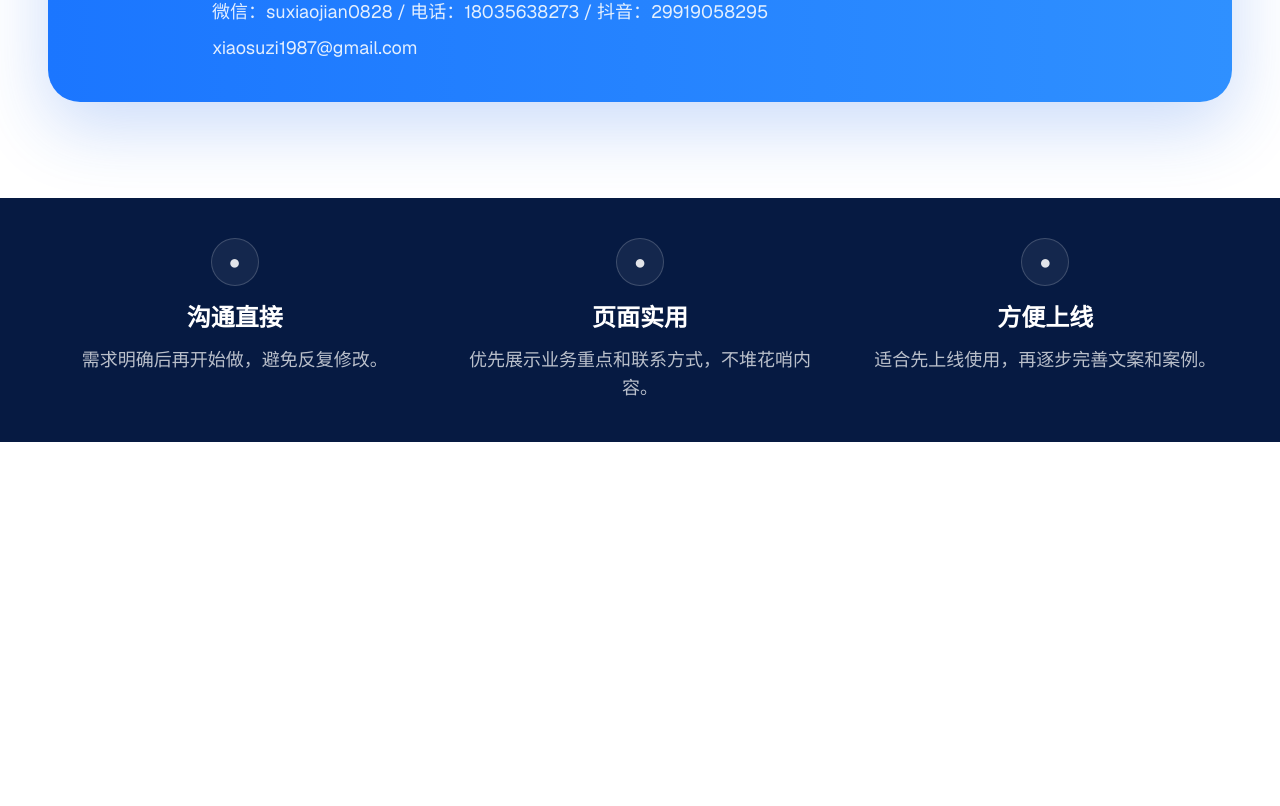
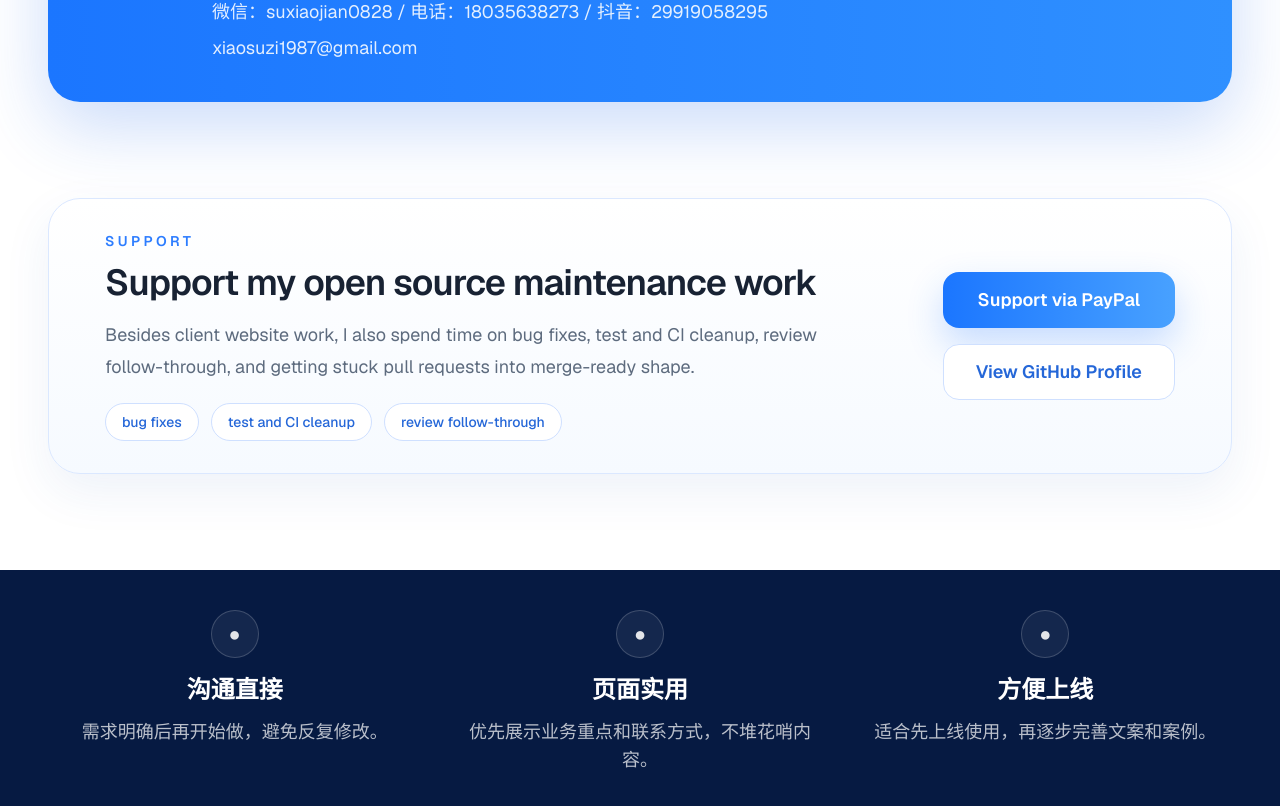
Before and after one commit to SueJianjian/personal-site, a Next.js app: page / in a window 1280 px wide. Shown: the part 4430-5236 px from the top of the page. Before the commit the page ends 4872 px from the top, so only its background shows below. Built offline with nearby package versions, Linux system fonts and the light colour scheme.

Commit message:
Add PayPal support section to homepage

```diff
--- a/src/app/page.tsx
+++ b/src/app/page.tsx
@@ -30,6 +30,16 @@ type ContactItem = {
   label: string;
   value: string;
   href?: string;
+};
+
+const supportInfo = {
+  eyebrow: "Support",
+  title: "Support my open source maintenance work",
+  description:
+    "Besides client website work, I also spend time on bug fixes, test and CI cleanup, review follow-through, and getting stuck pull requests into merge-ready shape.",
+  tags: ["bug fixes", "test and CI cleanup", "review follow-through"],
+  paypalUrl: "https://www.paypal.me/suxiaojian2",
+  githubUrl: "https://github.com/SueJianjian",
 };
 
 const siteContent = {
@@ -679,6 +689,52 @@ export default function Home() {
         </div>
       </section>
 
+      <section className="mx-auto max-w-7xl px-6 pb-18 sm:px-10 lg:px-12 lg:pb-24">
+        <div className="rounded-[2rem] border border-[#dbe8ff] bg-[linear-gradient(180deg,#ffffff,#f6faff)] px-6 py-8 shadow-[0_18px_48px_rgba(43,94,184,0.08)] sm:px-10 lg:px-14">
+          <div className="flex flex-col gap-8 lg:flex-row lg:items-center lg:justify-between">
+            <div className="max-w-3xl">
+              <p className="text-sm font-semibold uppercase tracking-[0.24em] text-[#2d7dff]">
+                {supportInfo.eyebrow}
+              </p>
+              <h3 className="mt-3 text-3xl font-semibold tracking-tight text-[#182233] sm:text-4xl">
+                {supportInfo.title}
+              </h3>
+              <p className="mt-4 text-lg leading-8 text-[#5d6b7e]">
+                {supportInfo.description}
+              </p>
+              <div className="mt-5 flex flex-wrap gap-3">
+                {supportInfo.tags.map((tag) => (
+                  <span
+                    key={tag}
+                    className="rounded-full border border-[#cfe0ff] bg-white px-4 py-2 text-sm font-medium text-[#2567d8]"
+                  >
+                    {tag}
+                  </span>
+                ))}
+              </div>
+            </div>
+            <div className="flex flex-col gap-4 sm:flex-row lg:flex-col">
+              <a
+                href={supportInfo.paypalUrl}
+                target="_blank"
+                rel="noreferrer"
+                className="inline-flex h-14 items-center justify-center rounded-2xl bg-[linear-gradient(90deg,#1b76ff,#48a1ff)] px-8 text-lg font-semibold text-white shadow-[0_16px_36px_rgba(34,115,255,0.24)] transition hover:translate-y-[-1px] hover:shadow-[0_20px_44px_rgba(34,115,255,0.3)]"
+              >
+                Support via PayPal
+              </a>
+              <a
+                href={supportInfo.githubUrl}
+                target="_blank"
+                rel="noreferrer"
+                className="inline-flex h-14 items-center justify-center rounded-2xl border border-[#cfe0ff] bg-white px-8 text-lg font-semibold text-[#2567d8] transition hover:bg-[#f6faff]"
+              >
+                View GitHub Profile
+              </a>
+            </div>
+          </div>
+        </div>
+      </section>
+
       <footer className="bg-[#061a42] text-white">
         <div className="mx-auto grid max-w-7xl gap-8 px-6 py-10 text-center sm:px-10 md:grid-cols-3 lg:px-12">
           {siteContent.footer.map((item) => (
```
